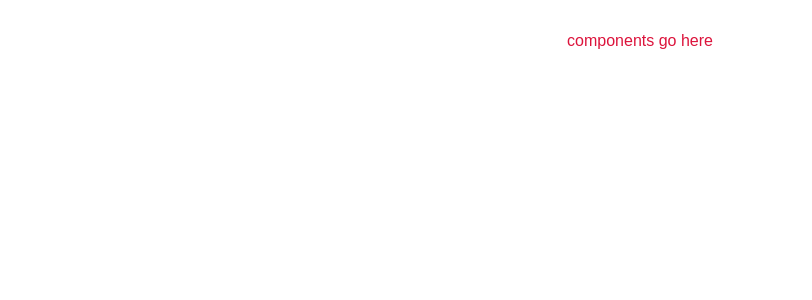
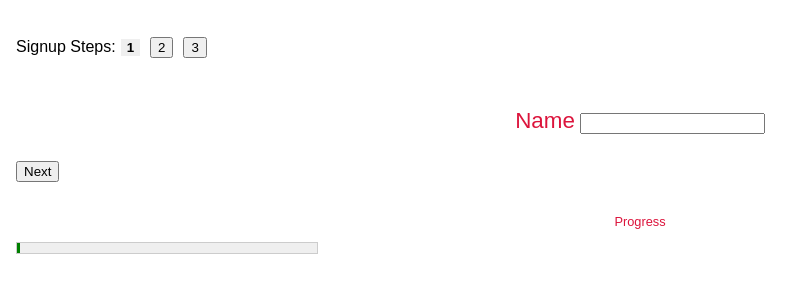
Before and after one commit to Vicious27/context-explained-practice, a React (Create React App) app: page / in a window 1280 px wide. Shown: the top 300 px of the page, without its empty margins (0-812 px from the left). Built offline with nearby package versions, Linux system fonts and the light colour scheme.

Commit message:
imported all the components into App and rendered them all, ready for exercise in context

```diff
--- a/src/App.js
+++ b/src/App.js
@@ -1,4 +1,12 @@
 import React from 'react';
+import Header from './components/Header';
+import NavBar from './components/NavBar';
+import NavBarStep from './components/NavBarStep';
+import MainContent from './components/MainContent';
+import SignUpForm from './components/SignUpForm';
+import Footer from './components/Footer';
+import ProgressBar from './components/ProgressBar';
+
 import './App.css';
 
 
@@ -19,7 +27,20 @@ class App extends React.Component {
   render() {
     return (
       <div>
-        <p>components go here</p>
+        <Header>
+          <NavBar>
+            Signup Steps:
+            <NavBarStep step="1" />
+            <NavBarStep step="2" />
+            <NavBarStep step="3" />
+          </NavBar>
+        </Header>
+        <MainContent>
+          <SignUpForm />
+        </MainContent>
+        <Footer>
+          <ProgressBar />
+        </Footer>
       </div>
     )
   }
```
